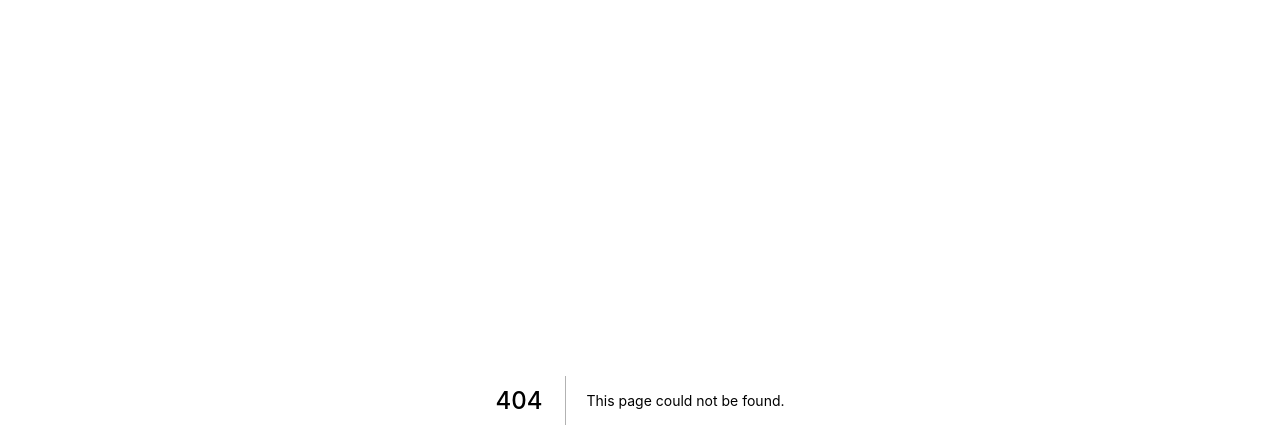
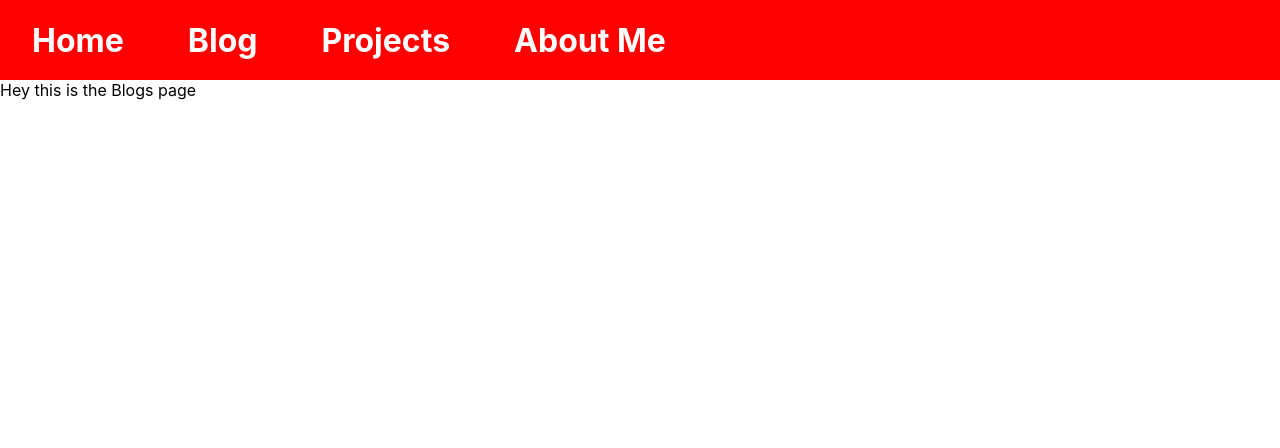
Before and after one commit to jamesinvt/lucidsoftwaredesign, a Next.js app: page /blog in a window 1280 px wide. Before the commit this address had no page. Shown: the top 448 px of the page. Built offline with nearby package versions, Linux system fonts and the light colour scheme.

Commit message:
have a basic navbar and pages setup

```diff
--- /dev/null
+++ b/components/Navbar/index.tsx
@@ -0,0 +1,71 @@
+import styled from "styled-components";
+import Link from "next/link";
+
+const NavbarLink = styled.a`
+  color: red;
+  height: 80px;
+  text-decoration: none;
+  font-weight: bold;
+  font-size: 2rem;
+  color: #fff;
+  display: flex;
+  justify-content: space-between;
+  align-items: center;
+  padding: 1rem 2rem;
+  height: 100%;
+  transition: all 0.2s ease;
+`;
+
+const NavbarContainer = styled.nav`
+  display: flex;
+  justify-content: center;
+  align-items: center;
+  height: 80px;
+  top: 0;
+  z-index: 999;
+  position: sticky;
+  background: red;
+`;
+
+const NavListContainer = styled.ul`
+  display: flex;
+  align-items: center;
+  text-align: center;
+  width:100%;
+`;
+
+export const NavListItem = styled.li`
+  list-style: none;
+  height: 80px;
+`;
+
+const Navbar = () => {
+  return (
+    <NavbarContainer role="navigation">
+      <NavListContainer>
+        <NavListItem>
+          <Link href="/" passHref>
+            <NavbarLink>Home</NavbarLink>
+          </Link>
+        </NavListItem>
+        <NavListItem>
+          <Link href="/blog" passHref>
+            <NavbarLink>Blog</NavbarLink>
+          </Link>
+        </NavListItem>
+        <NavListItem>
+          <Link href="/projects" passHref>
+            <NavbarLink>Projects</NavbarLink>
+          </Link>
+        </NavListItem>
+        <NavListItem>
+          <Link href="/about" passHref>
+            <NavbarLink>About Me</NavbarLink>
+          </Link>
+        </NavListItem>
+      </NavListContainer>
+    </NavbarContainer>
+  );
+};
+
+export default Navbar;
--- /dev/null
+++ b/layouts/MainLayout.tsx
@@ -0,0 +1,23 @@
+import type { ReactElement } from 'react'
+import { FC } from 'react';
+
+import Navbar from '../components/Navbar';
+
+type Props = {
+    children: JSX.Element;
+    setTheme: () => void;
+    isLightTheme: boolean;
+  };
+
+const MainLayout: FC = ({ children }) => {
+  return (
+    <>
+      <Navbar/>
+      <main>{children}</main>
+    </>
+  );
+};
+
+export const getLayout = (page: ReactElement) => <MainLayout>{page}</MainLayout>;
+
+export default MainLayout;
--- a/package.json
+++ b/package.json
@@ -10,9 +10,12 @@
   "dependencies": {
     "@mdx-js/loader": "^1.6.22",
     "@next/mdx": "^12.0.8",
+    "gray-matter": "^4.0.3",
     "next": "12.0.8",
     "react": "17.0.2",
-    "react-dom": "17.0.2"
+    "react-dom": "17.0.2",
+    "styled-components": "^5.3.3",
+    "@types/mdx": "^2.0.1"
   },
   "devDependencies": {
     "@types/node": "17.0.12",
--- a/pages/_app.tsx
+++ b/pages/_app.tsx
@@ -1,8 +1,19 @@
-import '../styles/globals.css'
-import type { AppProps } from 'next/app'
+import type { ReactElement, ReactNode } from 'react';
+import type { NextPage } from 'next';
+import type { AppProps } from 'next/app';
+import '../styles/globals.css';
+
+type NextPageWithLayout = NextPage & {
+  getLayout?: (page: ReactElement) => ReactNode
+}
+
+type AppPropsWithLayout = AppProps & {
+  Component: NextPageWithLayout
+}
 
 function MyApp({ Component, pageProps }: AppProps) {
-  return <Component {...pageProps} />
+  const getLayout = Component.getLayout ?? (page => page)
+  return getLayout(<Component {...pageProps} />)
 }
 
 export default MyApp
--- /dev/null
+++ b/pages/blog/index.tsx
@@ -0,0 +1,20 @@
+import { FC } from 'react';
+import { getLayout } from '../../layouts/MainLayout'
+import Head from 'next/head';
+
+const Blog: FC = ({ posts }) => {
+  return (
+    <>
+      <Head>
+        <title>Blogs</title>
+      </Head>
+      <main>
+          Hey this is the Blogs page
+      </main>
+    </>
+  );
+};
+
+Blog.getLayout = getLayout
+
+export default Blog;
--- a/pages/index.tsx
+++ b/pages/index.tsx
@@ -2,6 +2,7 @@ import type { NextPage } from 'next'
 import Head from 'next/head'
 import Image from 'next/image'
 import styles from '../styles/Home.module.css'
+import { getLayout } from '../layouts/MainLayout'
 
 const Home: NextPage = () => {
   return (
@@ -69,4 +70,6 @@ const Home: NextPage = () => {
   )
 }
 
+Home.getLayout = getLayout
+
 export default Home
--- a/styles/globals.css
+++ b/styles/globals.css
@@ -13,4 +13,6 @@ a {
 
 * {
   box-sizing: border-box;
+  padding: 0;
+  margin: 0;
 }
```
Also changed, not shown: pages/404.tsx (added, +11 -0 lines), pages/about/index.tsx (added, +20 -0 lines), pages/projects/index.tsx (added, +20 -0 lines), .babelrc (added).
